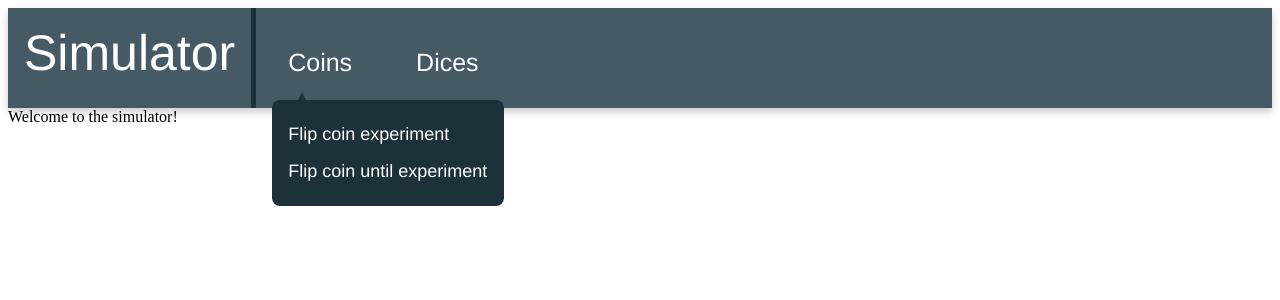
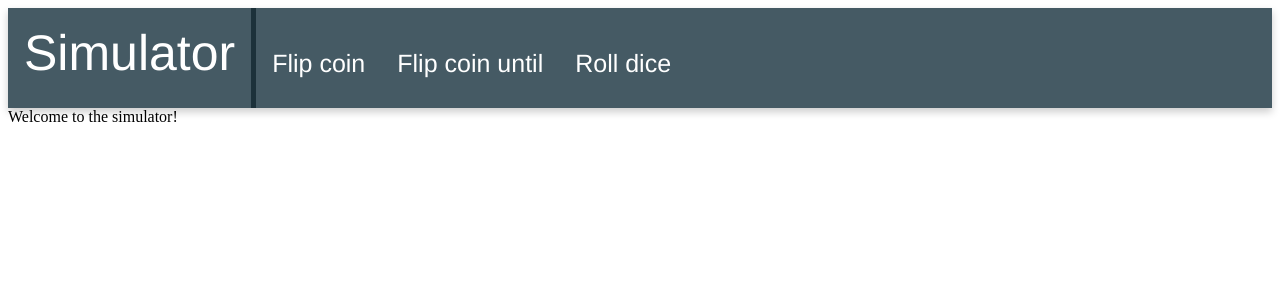
Before and after one commit to Venedictto/probability-simulation, a Next.js app: page / in a window 1280 px wide. Shown: the top 300 px of the page. Built offline with nearby package versions, Linux system fonts and the light colour scheme.

Commit message:
refactor menu

```diff
--- a/Components/Header/Header.js
+++ b/Components/Header/Header.js
@@ -31,15 +31,16 @@ const Header = () => {
                         key={`${item.name}-${index}`}
                         name={item.name}
                         url={item.url}
-                        subItems={item.subItems}
                     />)
             },[]);
 
     return (
         <HeaderContainer>
-            <HeaderText>
-                Simulator
-            </HeaderText>
+            <Link href={'./index'}>
+                <HeaderText>
+                    Simulator
+                </HeaderText>
+            </Link>
             {renderMenu()}
         </HeaderContainer>
     )
@@ -47,20 +48,9 @@ const Header = () => {
 
 const menu =
     [
-        {
-            name: 'Coins',
-            url: '',
-            subItems: [
-                    {   name: 'Flip coin experiment', url: './FlipCoinSimulator'},
-                    {   name: 'Flip coin until experiment', url: './FlipCoinUntilSimulator'}
-                ]
-        },
-        {
-            name: 'Dices',
-            url: './RollDiceSimulator',
-            subItems: [],
-        },
-
+        {   name: 'Flip coin',          url: './FlipCoinSimulator'},
+        {   name: 'Flip coin until',    url: './FlipCoinUntilSimulator'},
+        {   name: 'Roll dice',              url: './RollDiceSimulator'},
     ]
 
 
--- a/Components/Header/HeaderItem/HeaderItem.js
+++ b/Components/Header/HeaderItem/HeaderItem.js
@@ -11,38 +11,10 @@ const HeaderItemButton = styled.div`
         color:${props => props.theme.color.primaryLightColor};
     }
 `;
+
 const TextButton = styled.div`
     display:flex;
-    margin:1rem;
-    margin-top: 25%;
-`;
-const SubmenuItems = styled.div`
-    width:200px;
-    background-color:${props => props.theme.color.primaryDarkColor};
-    border-radius:8px;
-    display:flex;
-    flex-direction:column;
-    position:absolute;
-    top:${props => `${props.theme.header.height}px`};
-    padding:1rem;
-`;
-const Triangle = styled.div`
-    width: 0;
-    height: 0;
-    margin-left: 20px;
-    border-left: 10px solid transparent;
-    border-right: 10px solid transparent;
-    border-bottom: 20px solid ${props => props.theme.color.primaryDarkColor};
-`;
-const SubtitleItem = styled.div`
-    color:black;
-    font-size: ${props => props.theme.font.size.text};
-    font-family:${props => props.theme.font.family};
-    color: white;
-    padding:0.5rem 0rem 0.5rem 0rem;
-    &:hover{
-        color:${props => props.theme.color.primaryLightColor};
-    }
+    margin-top: ${props => `${(props.theme.header.height/4)}px`};
 `;
 
 const HeaderSubmenuItem = styled.div`
@@ -55,38 +27,15 @@ const HeaderSubmenuItem = styled.div`
 `
 
 const HeaderItem = (props) => {
-    const [IsDisplayed, setIsDisplayed] = useState(true);
-
-    const renderSubitems = useCallback((subItems)=> {
-        return subItems.map((subItem, index) => {
-             return (
-                <Link key={index} href={subItem.url} >
-                    <SubtitleItem>
-                        {subItem.name}
-                    </SubtitleItem>
-                </Link>
-             );
-        })
-    }, [])
-
     return (
         <HeaderSubmenuItem>
-            <HeaderItemButton onClick={() => setIsDisplayed(!IsDisplayed)}>
+            <HeaderItemButton>
                 <Link href={props.url} >
                     <TextButton>
                         {props.name}
                     </TextButton>
                 </Link>
             </HeaderItemButton>
-            {
-                (IsDisplayed !== false && props.url === '') &&
-                    (<>
-                        <Triangle/>
-                        <SubmenuItems onClick={() => setIsDisplayed(false)}>
-                            {renderSubitems(props.subItems)}
-                        </SubmenuItems>
-                    </>)
-            }
         </HeaderSubmenuItem>
     )
 }
```
